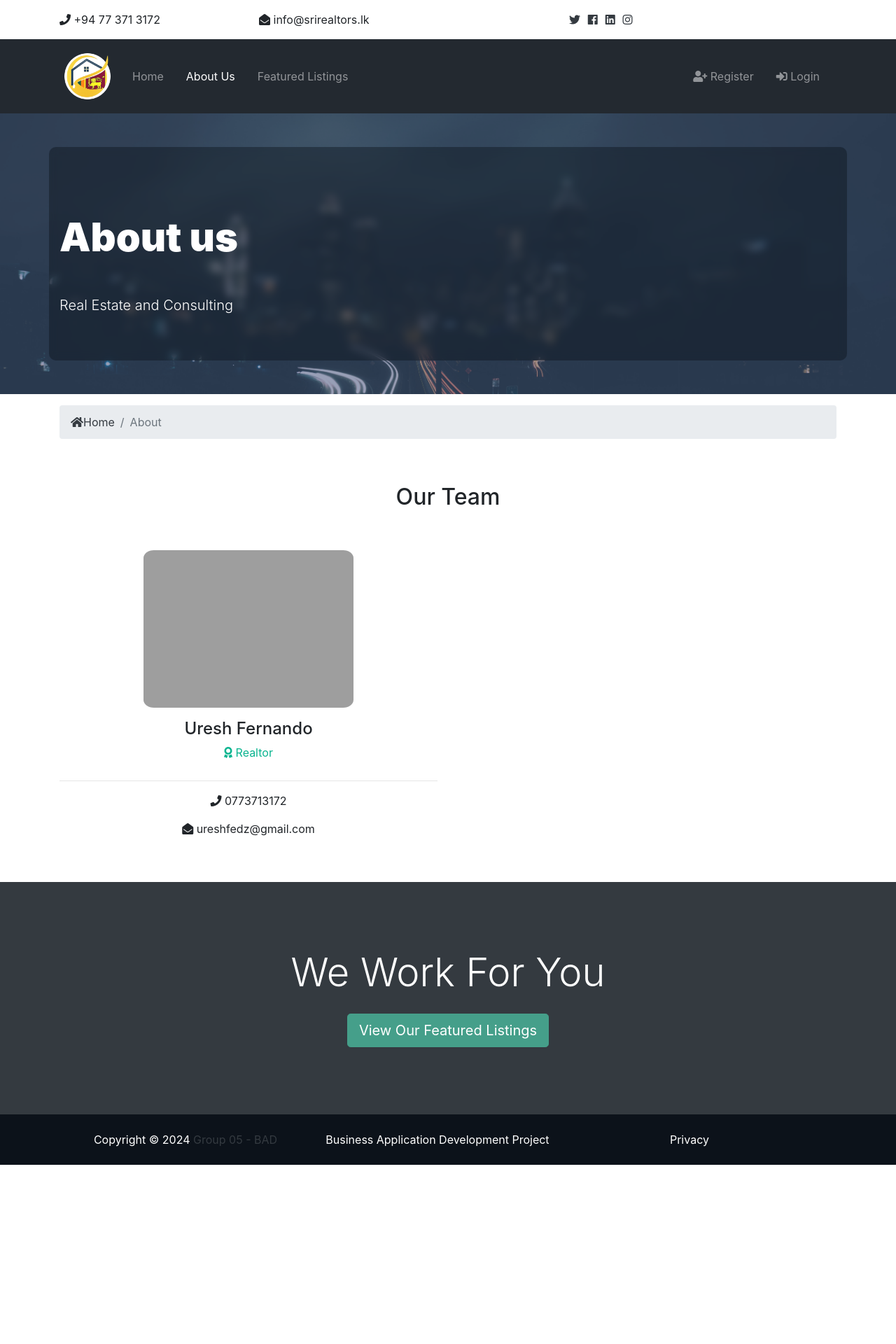
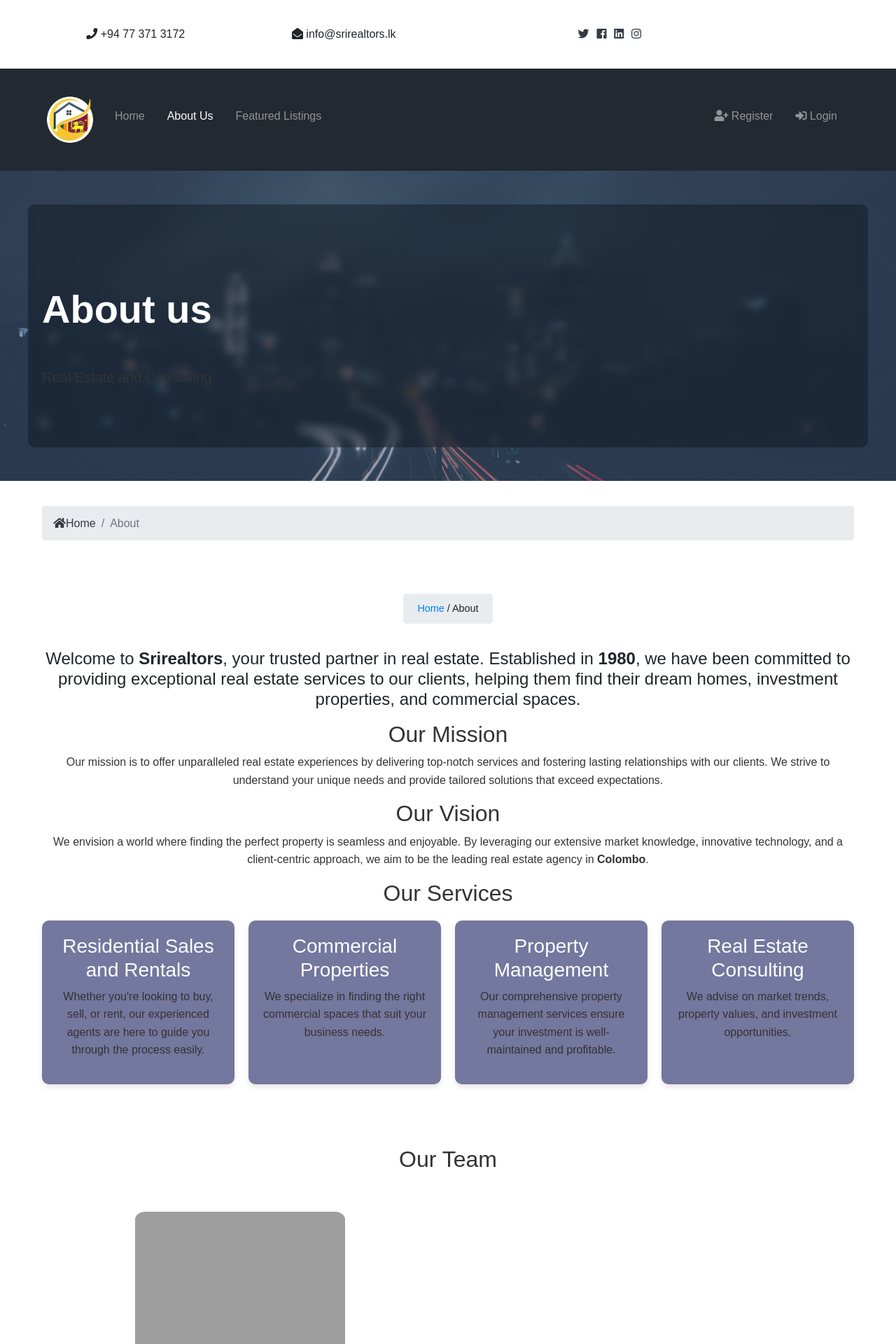
Before and after one commit to R3dkiller/BAD_Group05_Project, a Django app: page /en/about-us in a window 1280 px wide. Shown: the top 1920 px of the page at 70% size. Before the commit the page ends 1664 px from the top, so only its background shows below. Run offline with Django 3.2, Linux system fonts and the light colour scheme; data comes from the database, SQL or seed files in the repository; some libraries are stand-ins or nearby versions; grey boxes are pictures that could not be loaded.

Commit message:
Update about.html

```diff
--- a/templates/core/about.html
+++ b/templates/core/about.html
@@ -23,6 +23,171 @@
     </nav>
   </div>
 </section>
+<head>
+  <meta charset="UTF-8">
+  <meta name="viewport" content="width=device-width, initial-scale=1.0">
+  <title>About Us - [Your Company Name]</title>
+  <style>
+      body {
+          font-family: Arial, sans-serif;
+          line-height: 1.6;
+          margin: 0;
+          padding: 0;
+          background-color: #f4f4f4;
+      }
+      .container {
+          max-width: 1200px;
+          margin: 0 auto;
+          padding: 20px;
+      }
+      .header {
+          background: url('header-background.jpg') no-repeat center center/cover;
+          color: white;
+          text-align: center;
+          padding: 50px 20px;
+          position: relative;
+      }
+      .header h1 {
+          color: #555;
+          margin: 0;
+          font-size: 3em;
+      }
+      .header p {
+          font-size: 1.2em;
+      }
+      .breadcrumbs {
+          margin: 20px 0;
+          padding: 10px 20px;
+          background-color: #e9ecef;
+          border-radius: 5px;
+          font-size: 0.9em;
+      }
+      .breadcrumbs a {
+          color: #007bff;
+          text-decoration: none;
+      }
+      h2 {
+          color: #333;
+      }
+      p {
+          color: #555;
+      }
+      ul {
+          list-style-type: disc;
+          padding-left: 20px;
+      }
+      ul li {
+          margin-bottom: 10px;
+      }
+  </style>
+<head>
+  <meta charset="UTF-8">
+  <meta name="viewport" content="width=device-width, initial-scale=1.0">
+  <title>About Us - [Your Company Name]</title>
+  <style>
+      body {
+          font-family: Arial, sans-serif;
+          line-height: 1.6;
+          margin: 0;
+          padding: 0;
+          background-color: white;
+          text-align: center; /* Center-align all text */
+      }
+      .container {
+          max-width: 1200px;
+          margin: 0 auto;
+          padding: 20px;
+      }
+      .header {
+          background: url('header-background.jpg') no-repeat center center/cover;
+          color: white;
+          text-align: center;
+          padding: 50px 20px;
+          position: relative;
+      }
+      .header h1 {
+          margin: 0;
+          font-size: 3em;
+      }
+      .header p {
+          font-size: 1.2em;
+      }
+      .breadcrumbs {
+          margin: 20px 0;
+          padding: 10px 20px;
+          background-color: #e9ecef;
+          border-radius: 5px;
+          font-size: 0.9em;
+          display: inline-block; /* Center-align the breadcrumbs */
+      }
+      .breadcrumbs a {
+          color: #007bff;
+          text-decoration: none;
+      }
+      h2 {
+          color: #333;
+      }
+      p {
+          color: #333;
+      }
+      .services {
+          display: flex;
+          flex-wrap: wrap;
+          justify-content: center; /* Center-align the boxes */
+          gap: 20px;
+          margin-top: 20px;
+      }
+      .service-box {
+          background-color: #74779E;
+          color: white;
+          flex: 1;
+          min-width: 250px;
+          max-width: 300px; /* Control max-width for consistency */
+          padding: 20px;
+          border-radius: 10px;
+          box-shadow: 0 4px 8px rgba(0, 0, 0, 0.1);
+          text-align: center; /* Center-align the content */
+      }
+      .service-box h3 {
+          margin-top: 0;
+      }
+  </style>
+</head>
+<body>
+  <div class="container">
+      <div class="breadcrumbs">
+          <a href="index.html">Home</a> / About
+      </div>
+      <p><h4>Welcome to <strong>Srirealtors</strong>, your trusted partner in real estate. Established in <strong>1980</strong>, we have been committed to providing exceptional real estate services to our clients, helping them find their dream homes, investment properties, and commercial spaces.</h4></p>
+
+      <h2>Our Mission</h2>
+      <p>Our mission is to offer unparalleled real estate experiences by delivering top-notch services and fostering lasting relationships with our clients. We strive to understand your unique needs and provide tailored solutions that exceed expectations.</p>
+
+      <h2>Our Vision</h2>
+      <p>We envision a world where finding the perfect property is seamless and enjoyable. By leveraging our extensive market knowledge, innovative technology, and a client-centric approach, we aim to be the leading real estate agency in <strong>Colombo</strong>.</p>
+
+      <h2>Our Services</h2>
+      <div class="services">
+          <div class="service-box">
+              <h3>Residential Sales and Rentals</h3>
+              <p>Whether you're looking to buy, sell, or rent, our experienced agents are here to guide you through the process easily.</p>
+          </div>
+          <div class="service-box">
+              <h3>Commercial Properties</h3>
+              <p>We specialize in finding the right commercial spaces that suit your business needs.</p>
+          </div>
+          <div class="service-box">
+              <h3>Property Management</h3>
+              <p>Our comprehensive property management services ensure your investment is well-maintained and profitable.</p>
+          </div>
+          <div class="service-box">
+              <h3>Real Estate Consulting</h3>
+              <p>We advise on market trends, property values, and investment opportunities.</p>
+          </div>
+      </div>
+  </div>
+</body>
+
 
 {% if realtors %}
 <!-- Team -->
```
